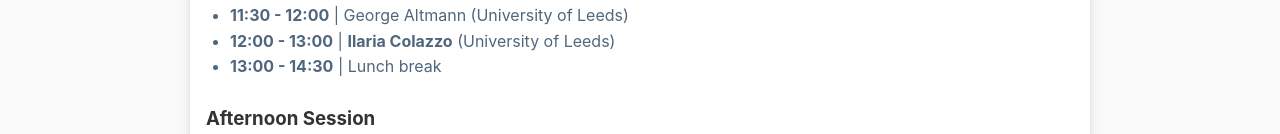
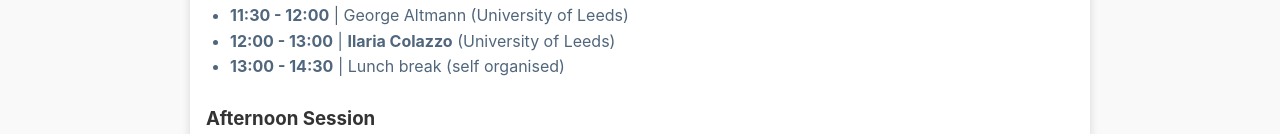
Before and after one commit to coybe25/coybe25.github.io, a plain HTML site: page schedule.html in a window 1280 px wide. Shown: the part 433-567 px from the top of the page. Drawn offline with Linux system fonts and the light colour scheme.

Commit message:
Update schedule.html

```diff
--- a/schedule.html
+++ b/schedule.html
@@ -23,7 +23,7 @@
         <li><strong>11:00 - 11:30</strong> | Coffee/Tea break</li>
         <li><strong>11:30 - 12:00</strong> | George Altmann (University of Leeds)</li>
         <li><strong>12:00 - 13:00</strong> | <strong>Ilaria Colazzo</strong> (University of Leeds)</li>
-        <li><strong>13:00 - 14:30</strong> | Lunch break</li>
+        <li><strong>13:00 - 14:30</strong> | Lunch break (self organised)</li>
       </ul>
       <h3>Afternoon Session</h3>
       <ul>
```
